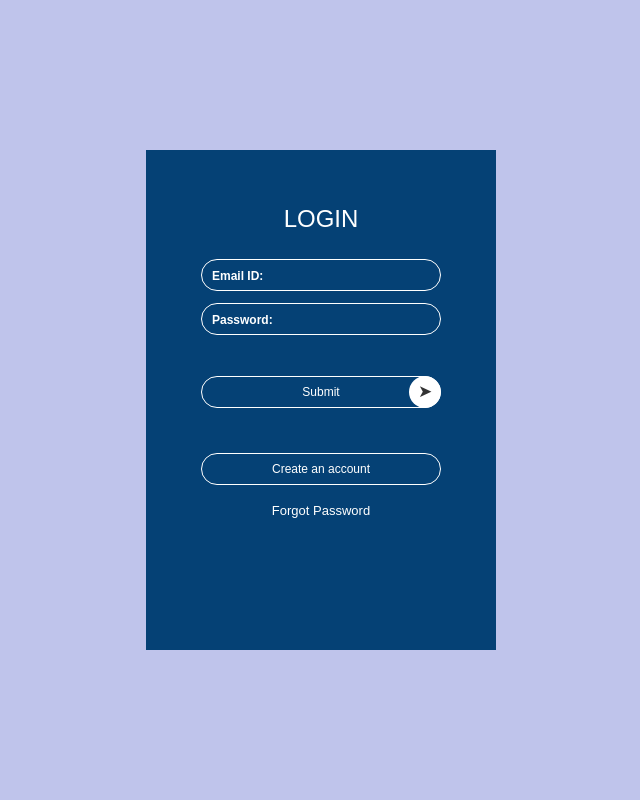
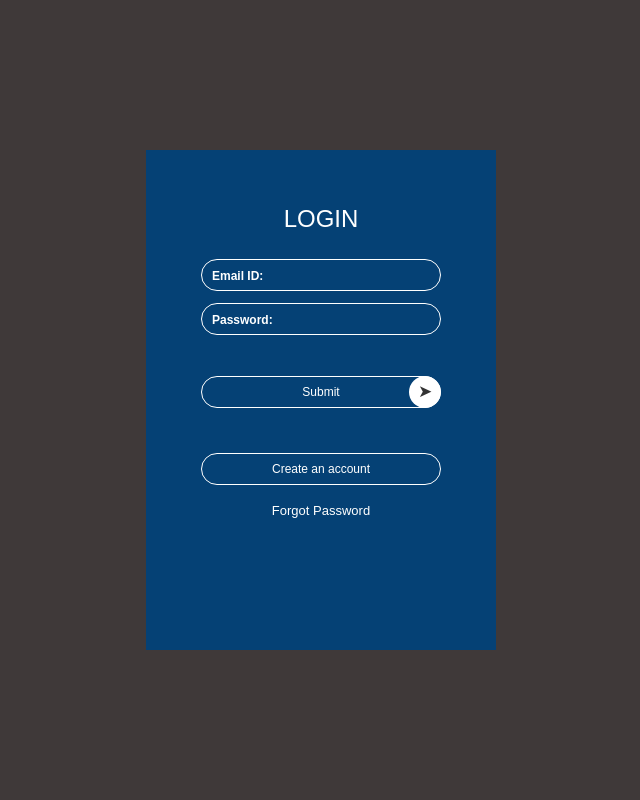
Before and after one commit to DevEca/ExpressWrite, a Flask app: page /login in a window 1280 px wide. Shown: the whole page, without its empty margins (319-959 px from the left). Run offline with Flask 2, Linux system fonts and the light colour scheme.

Commit message:
Update index.css

```diff
--- a/static/css/index.css
+++ b/static/css/index.css
@@ -9,7 +9,7 @@ html {
 	font-size: 10px;
 	font-family: 'Montserrat', sans-serif;
 	scroll-behavior: smooth;
-	background-color:#BFC4EB;
+	background-color:rgb(63, 57, 57);
 }
 a {
 	text-decoration: none;
@@ -54,7 +54,7 @@ a {
 }
 .logo{
   top: 0;
-  width: 180px;
+  width: 50px;
   cursor: pointer;
 }
 .navbar ul li{
@@ -122,7 +122,7 @@ input {
   width: 100%;
   height: 100vh;
   font-family: sans-serif;
-  background: #BFC4EB;
+  background: rgb(63, 57, 57);
   color: #fff;
   display: flex;
   align-items: center;
@@ -236,5 +236,6 @@ span{
   margin-top: 8px;
 }
 ul {
+    font-size: large;
     list-style-type: none;
 }
```
